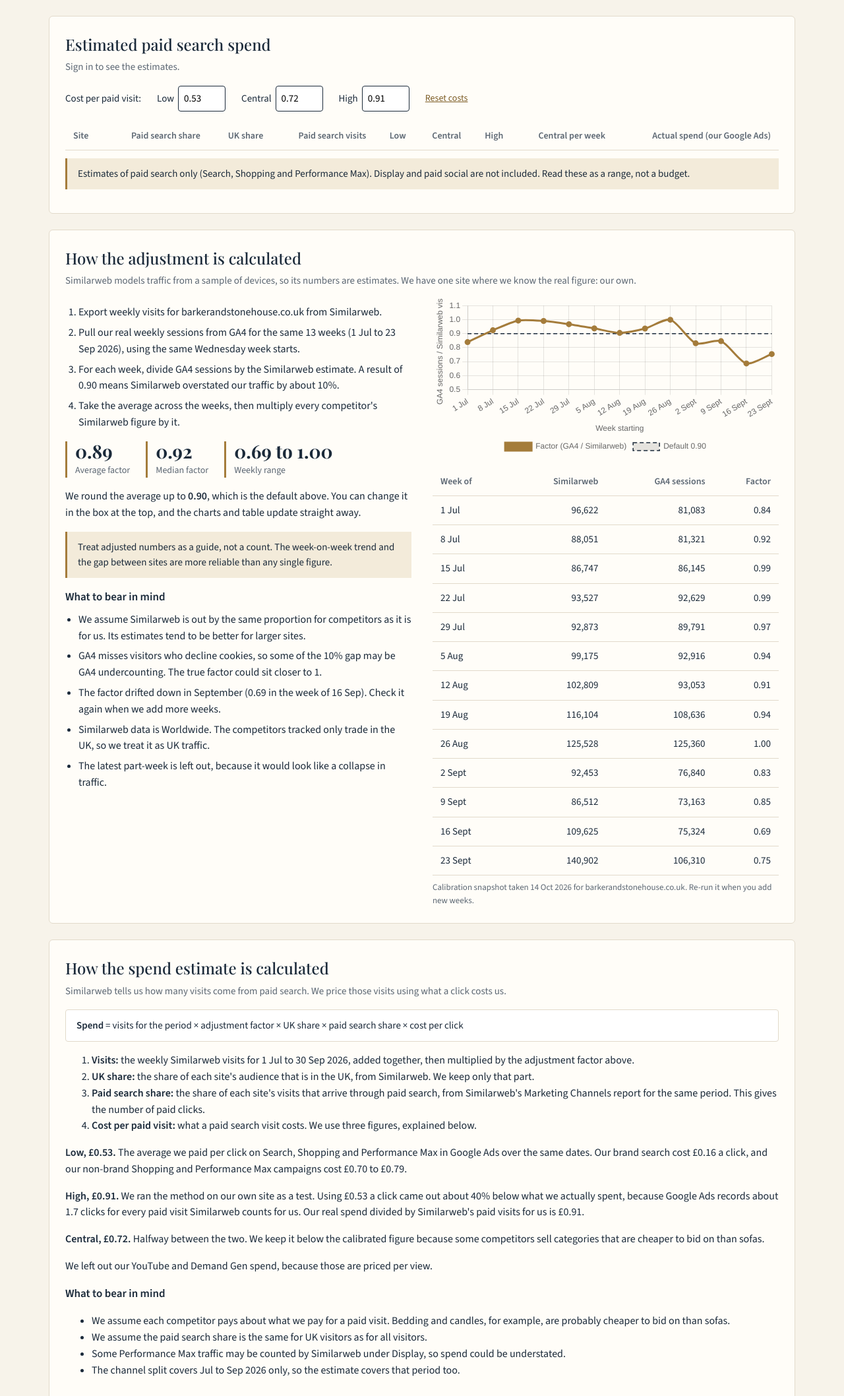
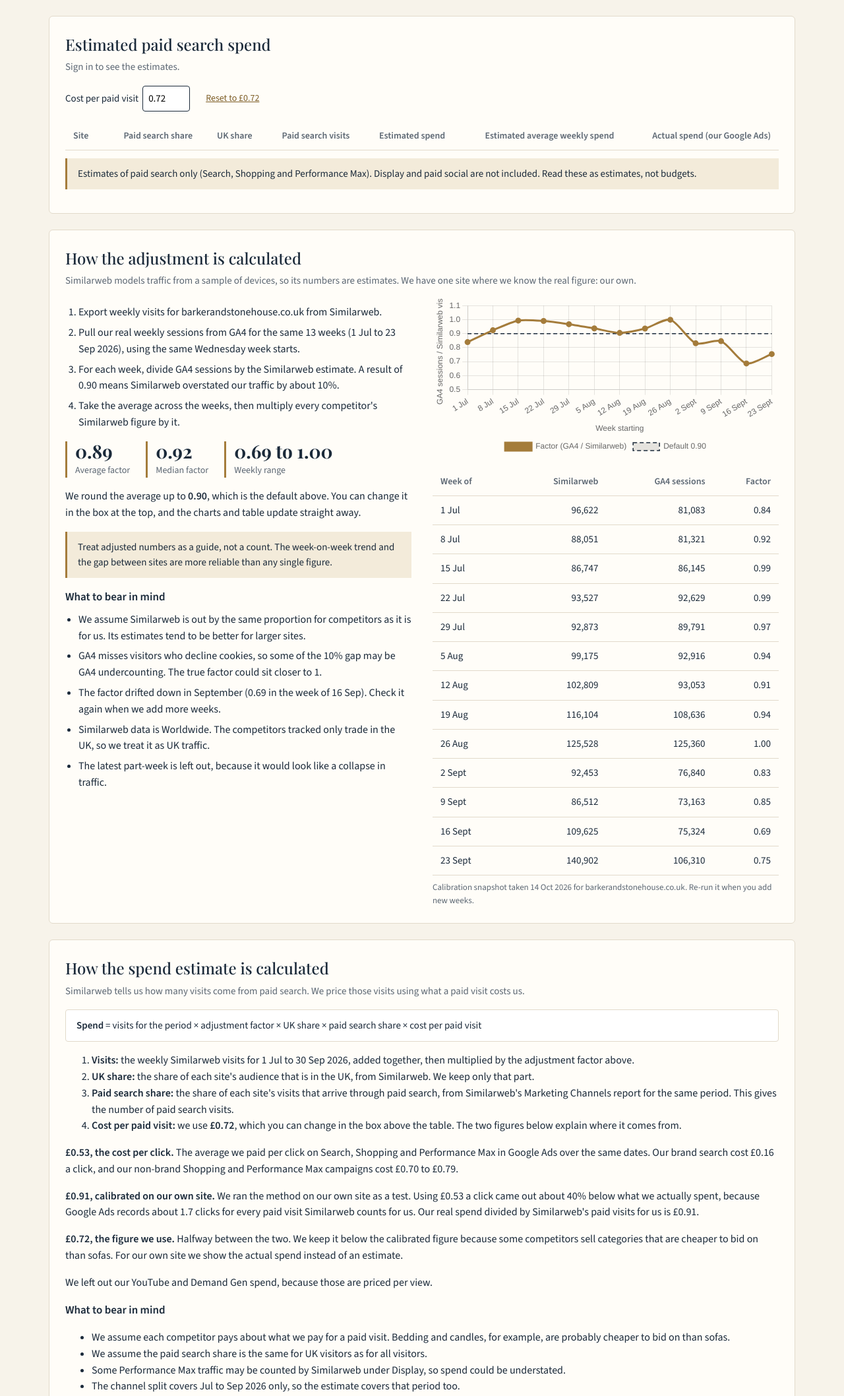
Before and after one commit to dlawrence-BandS/bs-competitor-traffic, a plain HTML site: page index.html in a window 1280 px wide. Shown: the part 1008-3124 px from the top of the page at 66% size. Drawn offline with nearby package versions, Linux system fonts and the light colour scheme.

Commit message:
Add files via upload

```diff
--- a/index.html
+++ b/index.html
@@ -119,21 +119,18 @@
   <h2 id="spend-h">Estimated paid search spend</h2>
   <p class="sub" id="spend-sub">Sign in to see the estimates.</p>
   <div class="cpcs">
-    <span>Cost per paid visit:</span>
-    <label>Low <input id="cpc-lo" type="number" step="0.01" min="0.01" value="0.53"></label>
-    <label>Central <input id="cpc-mid" type="number" step="0.01" min="0.01" value="0.72"></label>
-    <label>High <input id="cpc-hi" type="number" step="0.01" min="0.01" value="0.91"></label>
-    <button class="linkbtn" id="cpc-reset">Reset costs</button>
+    <label>Cost per paid visit <input id="cpc-mid" type="number" step="0.01" min="0.01" value="0.72"></label>
+    <button class="linkbtn" id="cpc-reset">Reset to &pound;0.72</button>
   </div>
   <div class="tablewrap">
     <table id="spendtbl">
       <thead><tr>
-        <th>Site</th><th>Paid search share</th><th>UK share</th><th>Paid search visits</th><th>Low</th><th>Central</th><th>High</th><th>Central per week</th><th>Actual spend (our Google Ads)</th>
+        <th>Site</th><th>Paid search share</th><th>UK share</th><th>Paid search visits</th><th>Estimated spend</th><th>Estimated average weekly spend</th><th>Actual spend (our Google Ads)</th>
       </tr></thead>
       <tbody></tbody>
     </table>
   </div>
-  <div class="note">Estimates of paid search only (Search, Shopping and Performance Max). Display and paid social are not included. Read these as a range, not a budget.</div>
+  <div class="note">Estimates of paid search only (Search, Shopping and Performance Max). Display and paid social are not included. Read these as estimates, not budgets.</div>
 </section>
 
 <section aria-labelledby="method-h">
@@ -178,17 +175,17 @@
 
 <section aria-labelledby="spendmethod-h">
   <h2 id="spendmethod-h">How the spend estimate is calculated</h2>
-  <p class="sub">Similarweb tells us how many visits come from paid search. We price those visits using what a click costs us.</p>
-  <div class="formula"><strong>Spend</strong> = visits for the period &times; adjustment factor &times; UK share &times; paid search share &times; cost per click</div>
+  <p class="sub">Similarweb tells us how many visits come from paid search. We price those visits using what a paid visit costs us.</p>
+  <div class="formula"><strong>Spend</strong> = visits for the period &times; adjustment factor &times; UK share &times; paid search share &times; cost per paid visit</div>
   <ol>
     <li><strong>Visits:</strong> the weekly Similarweb visits for 1 Jul to 30 Sep 2026, added together, then multiplied by the adjustment factor above.</li>
     <li><strong>UK share:</strong> the share of each site's audience that is in the UK, from Similarweb. We keep only that part.</li>
-    <li><strong>Paid search share:</strong> the share of each site's visits that arrive through paid search, from Similarweb's Marketing Channels report for the same period. This gives the number of paid clicks.</li>
-    <li><strong>Cost per paid visit:</strong> what a paid search visit costs. We use three figures, explained below.</li>
+    <li><strong>Paid search share:</strong> the share of each site's visits that arrive through paid search, from Similarweb's Marketing Channels report for the same period. This gives the number of paid search visits.</li>
+    <li><strong>Cost per paid visit:</strong> we use <strong>&pound;0.72</strong>, which you can change in the box above the table. The two figures below explain where it comes from.</li>
   </ol>
-  <p><strong>Low, &pound;0.53.</strong> The average we paid per click on Search, Shopping and Performance Max in Google Ads over the same dates. Our brand search cost &pound;0.16 a click, and our non-brand Shopping and Performance Max campaigns cost &pound;0.70 to &pound;0.79.</p>
-  <p><strong>High, &pound;0.91.</strong> We ran the method on our own site as a test. Using &pound;0.53 a click came out about 40% below what we actually spent, because Google Ads records about 1.7 clicks for every paid visit Similarweb counts for us. Our real spend divided by Similarweb's paid visits for us is &pound;0.91.</p>
-  <p><strong>Central, &pound;0.72.</strong> Halfway between the two. We keep it below the calibrated figure because some competitors sell categories that are cheaper to bid on than sofas.</p>
+  <p><strong>&pound;0.53, the cost per click.</strong> The average we paid per click on Search, Shopping and Performance Max in Google Ads over the same dates. Our brand search cost &pound;0.16 a click, and our non-brand Shopping and Performance Max campaigns cost &pound;0.70 to &pound;0.79.</p>
+  <p><strong>&pound;0.91, calibrated on our own site.</strong> We ran the method on our own site as a test. Using &pound;0.53 a click came out about 40% below what we actually spent, because Google Ads records about 1.7 clicks for every paid visit Similarweb counts for us. Our real spend divided by Similarweb's paid visits for us is &pound;0.91.</p>
+  <p><strong>&pound;0.72, the figure we use.</strong> Halfway between the two. We keep it below the calibrated figure because some competitors sell categories that are cheaper to bid on than sofas. For our own site we show the actual spend instead of an estimate.</p>
   <p>We left out our YouTube and Demand Gen spend, because those are priced per view.</p>
   <h3 style="font-size:17px;margin:16px 0 4px">What to bear in mind</h3>
   <ul>
@@ -225,7 +222,7 @@
 let colours = {}, visible = new Set();
 let mode = 'adj';
 let mix = [], mixError = null;
-const DEFAULT_CPC = {lo:0.53, mid:0.72, hi:0.91};
+const DEFAULT_CPC = {mid:0.72};
 let trendChart = null, calChart = null;
 
 const $ = id => document.getElementById(id);
@@ -360,12 +357,12 @@
     $('spend-sub').textContent = mixError ? 'Could not load the channel mix table: ' + mixError : 'No channel mix data yet. Upload it to competitor_traffic.channel_mix.';
     return;
   }
-  const lo = cpc('cpc-lo') || DEFAULT_CPC.lo, mid = cpc('cpc-mid') || DEFAULT_CPC.mid, hi = cpc('cpc-hi') || DEFAULT_CPC.hi;
+  const mid = cpc('cpc-mid') || DEFAULT_CPC.mid;
   const list = mix.map(m => {
     const w = rows.filter(r => r.domain === m.domain && r.week >= m.start && r.week <= m.end);
     const visits = w.reduce((a,r) => a + r.visits, 0);
     const paidVisits = visits * factor() * (m.uk/100) * (m.paid/100);
-    return {d:m.domain, actual:m.actual, paid:m.paid, uk:m.uk, pv:paidVisits, lo:paidVisits*lo, mid:paidVisits*mid, hi:paidVisits*hi, weeks:w.length};
+    return {d:m.domain, actual:m.actual, paid:m.paid, uk:m.uk, pv:paidVisits, mid:paidVisits*mid, weeks:w.length};
   }).filter(r => r.weeks > 0).sort((a,b) => b.mid - a.mid);
   const max = Math.max(...list.map(r => r.mid), 1);
   const m0 = mix[0];
@@ -373,7 +370,10 @@
   list.forEach(r => {
     const tr = document.createElement('tr'); if (r.d === US) tr.className = 'us';
     tr.innerHTML = '<td>' + r.d + '</td><td>' + r.paid.toFixed(1) + '%</td><td>' + r.uk.toFixed(0) + '%</td><td>' + num(r.pv) + '</td>' +
-      '<td>' + money(r.lo) + '</td><td><span class="bar" style="width:' + Math.round(r.mid/max*80) + 'px"></span><strong>' + money(r.mid) + '</strong></td><td>' + money(r.hi) + '</td><td>' + money(r.mid/r.weeks) + '</td><td>' + (r.actual ? money(r.actual) : '') + '</td>';
+      (r.actual
+        ? '<td></td><td></td>'
+        : '<td><span class="bar" style="width:' + Math.round(r.mid/max*80) + 'px"></span><strong>' + money(r.mid) + '</strong></td><td>' + money(r.mid/r.weeks) + '</td>') +
+      '<td>' + (r.actual ? '<strong>' + money(r.actual) + '</strong>' : '') + '</td>';
     tb.appendChild(tr);
   });
 }
@@ -407,8 +407,8 @@
 $('m-adj').onclick = () => setMode('adj');
 $('m-raw').onclick = () => setMode('raw');
 $('factor').addEventListener('input', () => { if (rows.length){ if (mode === 'adj') render(); drawSpend(); } });
-['cpc-lo','cpc-mid','cpc-hi'].forEach(id => $(id).addEventListener('input', () => { if (mix.length) drawSpend(); }));
-$('cpc-reset').onclick = () => { $('cpc-lo').value = DEFAULT_CPC.lo.toFixed(2); $('cpc-mid').value = DEFAULT_CPC.mid.toFixed(2); $('cpc-hi').value = DEFAULT_CPC.hi.toFixed(2); if (mix.length) drawSpend(); };
+$('cpc-mid').addEventListener('input', () => { if (mix.length) drawSpend(); });
+$('cpc-reset').onclick = () => { $('cpc-mid').value = DEFAULT_CPC.mid.toFixed(2); if (mix.length) drawSpend(); };
 $('reset').onclick = () => { $('factor').value = DEFAULT_FACTOR.toFixed(2); if (rows.length){ if (mode === 'adj') render(); drawSpend(); } };
 
 drawCalibration();
```
